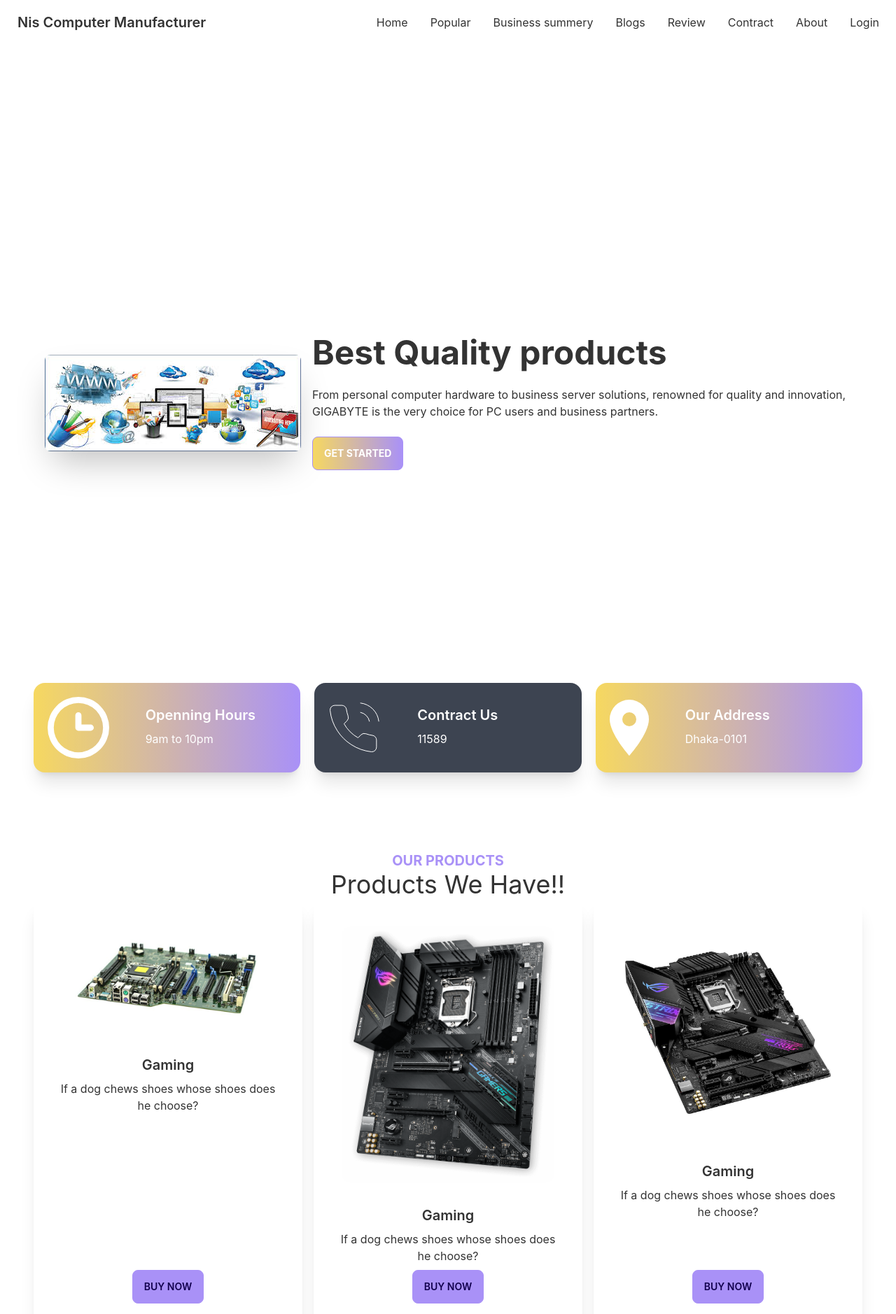
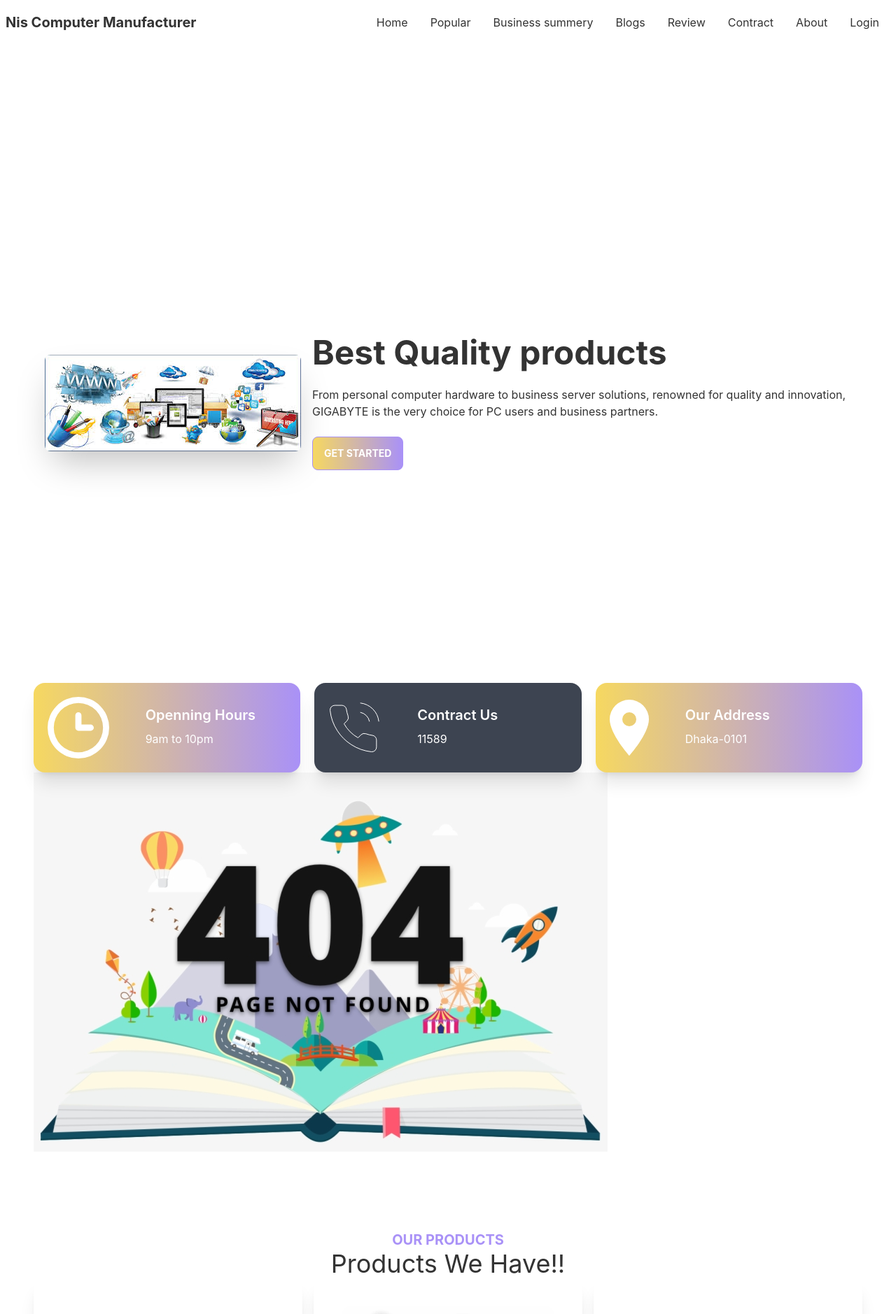
Before and after one commit to withnahidul/assignment-12-client, a React (Create React App) app: page / in a window 1280 px wide. Shown: the top 1878 px of the page at 70% size. Built offline with nearby package versions, Linux system fonts and the light colour scheme.

Commit message:
page-not-found-add

```diff
--- a/src/App.js
+++ b/src/App.js
@@ -6,16 +6,18 @@ import About from './Pages/About/About';
 import Login from './Pages/Login/Login';
 import Blogs from './Pages/Blogs/Blogs';
 import Contract from './Pages/Contract/Contract';
+import Popular from './Pages/Home/Popular';
 
 
 function App() {
   return (
-    <div className="">
+    <div className=" max-w-7xl mx-auto">
       <Navbar></Navbar>
       <Routes>
         <Route path="/" element={<Home />} />
         <Route path="about" element={<About />} />
         <Route path="blogs" element={<Blogs />} />
+        <Route path="popular" element={<Popular />} />
         <Route path="contract" element={<Contract/>} />
         <Route path="login" element={<Login />} />
       </Routes>
--- a/src/Pages/Home/Home.js
+++ b/src/Pages/Home/Home.js
@@ -3,6 +3,7 @@ import Banner from './Banner';
 import Footer from './Footer';
 import Info from './Info';
 import MakeBusiness from './MakeBusiness';
+import Popular from './Popular';
 
 import Services from './Services';
 import Testimonials from './Testimonials';
@@ -16,6 +17,7 @@ const Home = () => {
         <div className='my-28 px-12'>
             <Banner></Banner>
             <Info ></Info>
+            <Popular></Popular>
             <Services></Services>
             <MakeBusiness></MakeBusiness>
             <Testimonials></Testimonials>
--- /dev/null
+++ b/src/Pages/Home/Popular.js
@@ -0,0 +1,12 @@
+import React from 'react';
+import error from '../../assets/images/error.png';
+
+const Popular = () => {
+    return (
+        <div className='max-w-7xl mx-auto'>
+            <img src={error} alt='' />
+        </div>
+    );
+};
+
+export default Popular;
--- a/src/Pages/Shared/Navbar.js
+++ b/src/Pages/Shared/Navbar.js
@@ -26,7 +26,7 @@ const Navbar = () => {
                         {menuItems}
                     </ul>
                 </div>
-                <a className="btn btn-ghost normal-case text-xl">Nis Computer Manufacturer</a>
+                <h2 className=" text-xl font-bold">Nis Computer Manufacturer</h2>
             </div>
             <div className="navbar-center hidden lg:flex">
                 <ul className="menu menu-horizontal p-0">
```
Also changed, not shown: src/assets/images/error.png (renamed from src/assets/images/404.png).
